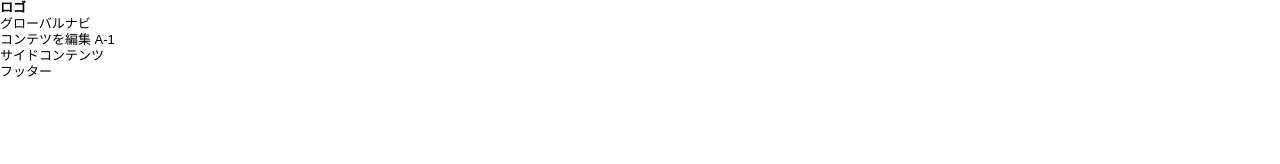
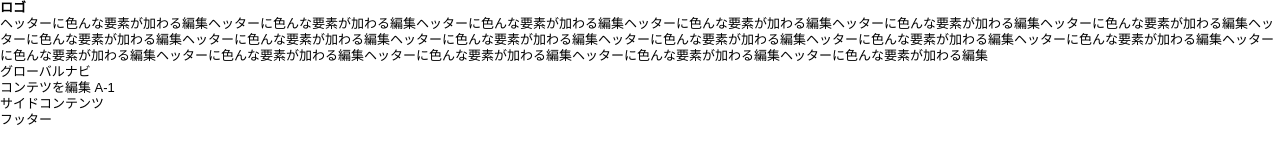
Before and after one commit to jobleno/git-rensyu1808, a plain HTML site: page index.html in a window 1280 px wide. Drawn offline with Linux system fonts and the light colour scheme.

Commit message:
EDIT-A 1

```diff
--- a/index.html
+++ b/index.html
@@ -25,6 +25,7 @@
 <body>
 	<header role="banner">
 		<h1>ロゴ</h1>
+		ヘッターに色んな要素が加わる編集ヘッターに色んな要素が加わる編集ヘッターに色んな要素が加わる編集ヘッターに色んな要素が加わる編集ヘッターに色んな要素が加わる編集ヘッターに色んな要素が加わる編集ヘッターに色んな要素が加わる編集ヘッターに色んな要素が加わる編集ヘッターに色んな要素が加わる編集ヘッターに色んな要素が加わる編集ヘッターに色んな要素が加わる編集ヘッターに色んな要素が加わる編集ヘッターに色んな要素が加わる編集ヘッターに色んな要素が加わる編集ヘッターに色んな要素が加わる編集ヘッターに色んな要素が加わる編集ヘッターに色んな要素が加わる編集
 	</header>
 	<nav role="navigation">
 		グローバルナビ
```
